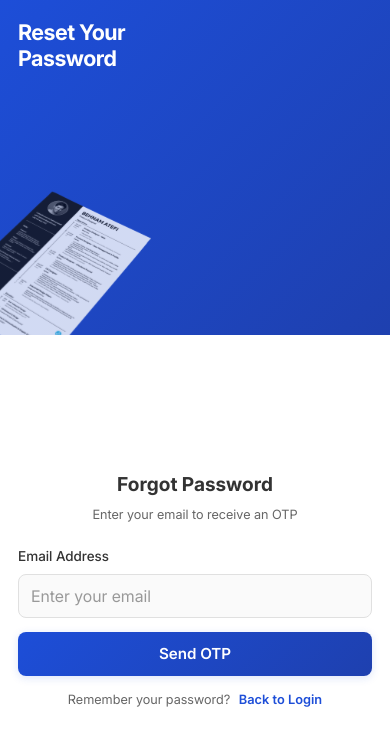
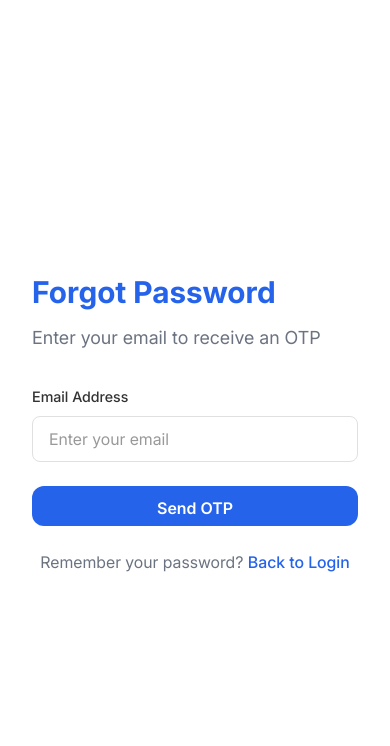
Before and after one commit to Masar-CV/frontend, a React (Vite) app: page /forgot-password in a window 390 px wide. Shown: the top 746 px of the page. Built offline with nearby package versions, Linux system fonts and the light colour scheme.

Commit message:
<><><><>

```diff
--- a/src/pages/auth/ForgotPassword.css
+++ b/src/pages/auth/ForgotPassword.css
@@ -14,26 +14,25 @@
 }
 
 .forgot-password-page {
+  min-height: 100vh;
   display: flex;
-  min-height: 100vh;
-  background-color: #f5f5f5;
-  overflow-x: hidden;
 }
 
 /* Left Side */
 .forgot-password-left {
-  flex: 1;
+  display: none;
+  width: 35%;
   background: linear-gradient(135deg, var(--primary-color) 0%, #1e40af 100%);
   display: flex;
   flex-direction: column;
   align-items: flex-start;
   justify-content: flex-start;
-  padding: clamp(20px, 5vw, 60px);
+  padding: 3rem;
+  padding-top: 5rem;
   color: white;
   position: relative;
   overflow: hidden;
-  min-height: auto;
-  padding-bottom: clamp(40px, 8vw, 100px);
+  z-index: 10;
 }
 
 .forgot-password-left-content {
@@ -44,12 +43,11 @@
 }
 
 .forgot-password-title {
-  font-size: clamp(1.25rem, 5vw, 3.5rem);
+  font-size: clamp(1.5rem, 4vw, 3rem);
   font-weight: 700;
   color: #ffffff;
-  margin-bottom: clamp(1rem, 3vw, 2.5rem);
+  margin-bottom: 2rem;
   line-height: 1.2;
-  letter-spacing: -0.5px;
 }
 
 .forgot-password-image {
@@ -57,12 +55,11 @@
   bottom: 0;
   left: 0;
   width: 100%;
-  max-width: 450px;
+  max-width: 500px;
   height: auto;
-  opacity: 0.85;
+  opacity: 0.9;
   object-fit: contain;
   z-index: 1;
-  pointer-events: none;
 }
 
 @keyframes float {
@@ -76,71 +73,66 @@
 
 /* Right Side */
 .forgot-password-right {
-  flex: 1;
+  width: 65%;
   display: flex;
   align-items: center;
   justify-content: center;
-  padding: clamp(20px, 5vw, 60px);
+  padding: 2rem;
   background-color: white;
-  min-height: auto;
-  width: 100%;
 }
 
 .forgot-password-form-container {
   width: 100%;
-  max-width: 450px;
+  max-width: 28rem;
 }
 
 .forgot-password-header {
-  margin-bottom: clamp(20px, 4vw, 35px);
-  text-align: center;
+  margin-bottom: 2rem;
 }
 
 .forgot-password-heading {
-  font-size: clamp(1.5rem, 4vw, 2.2rem);
+  font-size: 1.875rem;
   font-weight: 700;
-  color: var(--text-dark);
-  margin-bottom: clamp(8px, 2vw, 15px);
+  color: #2563eb;
+  margin-bottom: 0.5rem;
 }
 
 .forgot-password-subheading {
-  font-size: clamp(0.85rem, 2vw, 1rem);
-  color: var(--text-light);
+  font-size: 1.125rem;
+  color: #6b7280;
   margin: 0;
 }
 
 
 /* Form Styles */
 .form-group {
-  margin-bottom: clamp(16px, 3vw, 24px);
+  width: 100%;
+  margin-bottom: 1.5rem;
 }
 
 .form-label {
   display: block;
-  font-size: clamp(0.8rem, 2vw, 0.95rem);
+  font-size: 0.9rem;
   font-weight: 500;
   color: var(--text-dark);
-  margin-bottom: clamp(6px, 1.5vw, 10px);
+  margin-bottom: 0.5rem;
 }
 
 .form-input {
   width: 100%;
-  padding: clamp(10px, 2vw, 14px) clamp(12px, 2.5vw, 18px);
-  border: 1.5px solid var(--border-color);
+  padding: 0.75rem 1rem;
+  border: 1px solid var(--border-color);
   border-radius: var(--border-radius);
-  font-size: clamp(0.95rem, 2vw, 1.05rem);
+  font-size: 1rem;
   font-family: inherit;
   transition: var(--transition);
   box-sizing: border-box;
-  min-height: 44px;
-  background-color: #fafafa;
 }
 
 .form-input:focus {
   outline: none;
   border-color: var(--primary-color);
   box-shadow: 0 0 0 3px rgba(29, 78, 216, 0.1);
-  background-color: white;
 }
 
 .form-input::placeholder {
@@ -148,28 +140,28 @@
 }
 
 .form-input:disabled {
-  background-color: #f0f0f0;
+  background-color: #f5f5f5;
   color: #999;
   cursor: not-allowed;
 }
 
 .form-error {
-  margin-bottom: 16px;
-  padding: clamp(10px, 2vw, 14px);
+  margin-bottom: 1rem;
+  padding: 1rem;
   color: white;
   background-color: #dc3545;
   border-radius: var(--border-radius);
-  font-size: clamp(0.85rem, 2vw, 0.95rem);
+  font-size: 0.875rem;
   animation: slideIn 0.3s ease;
 }
 
 .form-success {
-  margin-bottom: 16px;
-  padding: clamp(10px, 2vw, 14px);
+  margin-bottom: 1rem;
+  padding: 1rem;
   color: white;
   background-color: #28a745;
   border-radius: var(--border-radius);
-  font-size: clamp(0.85rem, 2vw, 0.95rem);
+  font-size: 0.875rem;
   animation: slideIn 0.3s ease;
 }
 
@@ -187,30 +179,24 @@
 /* Button Styles */
 .btn {
   width: 100%;
-  padding: clamp(11px, 2.5vw, 14px) clamp(16px, 4vw, 28px);
+  padding: 0.75rem 1rem;
   border: none;
-  border-radius: var(--border-radius);
-  font-size: clamp(0.9rem, 2vw, 1.05rem);
+  border-radius: 0.5rem;
+  font-size: 1rem;
   font-weight: 600;
   cursor: pointer;
   transition: var(--transition);
   font-family: inherit;
-  min-height: 44px;
-  display: flex;
-  align-items: center;
-  justify-content: center;
 }
 
 .btn-primary {
-  background: linear-gradient(135deg, var(--primary-color) 0%, #1e40af 100%);
+  background-color: #2563eb;
   color: white;
-  margin-top: clamp(8px, 2vw, 12px);
-  box-shadow: 0 2px 8px rgba(29, 78, 216, 0.15);
+  border-radius: 0.75rem;
 }
 
 .btn-primary:hover:not(:disabled) {
-  transform: translateY(-2px);
-  box-shadow: 0 8px 16px rgba(29, 78, 216, 0.3);
+  background-color: #1d4ed8;
 }
 
 .btn-primary:active:not(:disabled) {
@@ -218,365 +204,72 @@
 }
 
 .btn-primary:disabled {
-  opacity: 0.65;
+  opacity: 0.6;
   cursor: not-allowed;
 }
 
 .btn-secondary {
-  background-color: #e8e8e8;
+  background-color: #e0e0e0;
   color: var(--text-dark);
-  margin-top: clamp(8px, 2vw, 12px);
-  border: 1px solid #d0d0d0;
+  margin-top: 0.5rem;
 }
 
 .btn-secondary:hover:not(:disabled) {
-  background-color: #d8d8d8;
-  border-color: #bababa;
+  background-color: #d0d0d0;
 }
 
 .btn-secondary:disabled {
-  opacity: 0.65;
+  opacity: 0.6;
   cursor: not-allowed;
 }
 
 small {
   display: block;
   color: var(--text-light);
-  margin-top: clamp(5px, 1vw, 8px);
-  font-size: clamp(0.75rem, 1.5vw, 0.85rem);
+  margin-top: 0.5rem;
+  font-size: 0.875rem;
 }
 
 /* Form Footer */
 .form-footer {
   text-align: center;
-  margin-top: clamp(16px, 3vw, 24px);
-  font-size: clamp(0.8rem, 2vw, 0.95rem);
-  color: var(--text-light);
+  margin-top: 1.5rem;
+  color: #6b7280;
 }
 
 .form-link {
-  color: var(--primary-color);
+  color: #2563eb;
   text-decoration: none;
-  font-weight: 600;
-  transition: color 0.3s ease;
-  margin-left: 5px;
+  font-weight: 500;
+  transition: color 0.2s;
 }
 
 .form-link:hover {
-  color: #1e40af;
-  text-decoration: underline;
+  color: #1d4ed8;
 }
 
 .form-link:active {
-  color: #172a6d;
+  color: #1d4ed8;
 }
 
 /* Responsive Design */
 
-/* Tablet and smaller desktops */
-@media (max-width: 1024px) {
-  .forgot-password-page {
-    flex-direction: column;
-  }
-
+@media (max-width: 1023px) {
   .forgot-password-left {
-    min-height: 250px;
-    padding-bottom: clamp(20px, 5vw, 40px);
-  }
-
-  .forgot-password-image {
-    max-width: 400px;
+    display: none;
   }
 
   .forgot-password-right {
-    min-height: auto;
-    padding-top: clamp(20px, 5vw, 40px);
+    width: 100%;
   }
 }
 
-/* Tablet */
-@media (max-width: 768px) {
-  .forgot-password-page {
-    flex-direction: column;
-    min-height: auto;
-  }
-
+@media (min-width: 1024px) {
   .forgot-password-left {
-    min-height: 240px;
-    padding: clamp(18px, 4vw, 30px);
-    padding-top: clamp(25px, 5vw, 35px);
-    padding-bottom: clamp(30px, 6vw, 50px);
-  }
-
-  .forgot-password-left-content {
-    max-width: 100%;
-  }
-
-  .forgot-password-title {
-    font-size: clamp(1.2rem, 4vw, 2rem);
-  }
-
-  .forgot-password-image {
-    max-width: 300px;
-    bottom: -10px;
+    display: flex;
   }
 
   .forgot-password-right {
-    padding: clamp(18px, 4vw, 30px);
-    min-height: auto;
-  }
-
-  .forgot-password-form-container {
-    max-width: 100%;
-    width: 100%;
-  }
-
-  .forgot-password-heading {
-    font-size: clamp(1.2rem, 3vw, 1.6rem);
-  }
-
-  .forgot-password-subheading {
-    font-size: clamp(0.8rem, 2vw, 0.9rem);
+    width: 65%;
   }
 }
-
-/* Small tablets and phones */
-@media (max-width: 640px) {
-  .forgot-password-page {
-    flex-direction: column;
-    min-height: auto;
-  }
-
-  .forgot-password-left {
-    min-height: 200px;
-    padding: 20px;
-    padding-top: 25px;
-    justify-content: space-between;
-  }
-
-  .forgot-password-title {
-    font-size: 1.5rem;
-    margin-bottom: 1rem;
-    font-weight: 700;
-  }
-
-  .forgot-password-image {
-    max-width: 200px;
-    bottom: -10px;
-    opacity: 0.8;
-  }
-
-  .forgot-password-right {
-    padding: 20px;
-  }
-
-  .forgot-password-form-container {
-    width: 100%;
-    max-width: 100%;
-  }
-
-  .forgot-password-header {
-    margin-bottom: 25px;
-  }
-
-  .forgot-password-heading {
-    font-size: 1.4rem;
-    margin-bottom: 8px;
-    font-weight: 700;
-  }
-
-  .forgot-password-subheading {
-    font-size: 0.85rem;
-    color: #666;
-  }
-
-  .form-group {
-    margin-bottom: 16px;
-  }
-
-  .form-label {
-    font-size: 0.9rem;
-    font-weight: 500;
-    margin-bottom: 8px;
-  }
-
-  .form-input {
-    font-size: 16px;
-    padding: 12px 14px;
-    min-height: 44px;
-  }
-
-  .btn {
-    padding: 12px 16px;
-    font-size: 1rem;
-    min-height: 44px;
-  }
-}
-
-/* Mobile phones */
-@media (max-width: 480px) {
-  .forgot-password-page {
-    flex-direction: column;
-    min-height: 100vh;
-  }
-
-  .forgot-password-left {
-    min-height: 180px;
-    padding: 18px;
-    padding-top: 20px;
-    justify-content: space-between;
-  }
-
-  .forgot-password-left-content {
-    max-width: 100%;
-  }
-
-  .forgot-password-title {
-    font-size: 1.35rem;
-    margin-bottom: 0.8rem;
-    font-weight: 700;
-  }
-
-  .forgot-password-image {
-    max-width: 160px;
-    bottom: 0;
-    opacity: 0.8;
-  }
-
-  .forgot-password-right {
-    padding: 18px;
-    min-height: auto;
-  }
-
-  .forgot-password-form-container {
-    width: 100%;
-    max-width: 100%;
-  }
-
-  .forgot-password-header {
-    margin-bottom: 20px;
-  }
-
-  .forgot-password-heading {
-    font-size: 1.2rem;
-    margin-bottom: 6px;
-    font-weight: 700;
-  }
-
-  .forgot-password-subheading {
-    font-size: 0.8rem;
-    color: #666;
-  }
-
-  .form-group {
-    margin-bottom: 14px;
-  }
-
-  .form-label {
-    font-size: 0.85rem;
-    margin-bottom: 6px;
-    font-weight: 500;
-  }
-
-  .form-input {
-    padding: 11px 12px;
-    font-size: 16px;
-    min-height: 44px;
-  }
-
-  .btn {
-    padding: 11px 14px;
-    font-size: 0.95rem;
-    min-height: 44px;
-    font-weight: 600;
-  }
-
-  .form-error,
-  .form-success {
-    padding: 12px;
-    font-size: 0.85rem;
-    margin-bottom: 14px;
-    border-radius: 6px;
-  }
-
-  .form-footer {
-    font-size: 0.8rem;
-    margin-top: 14px;
-  }
-
-  small {
-    font-size: 0.75rem;
-    margin-top: 5px;
-    display: block;
-  }
-}
-
-/* Very small phones */
-@media (max-width: 360px) {
-  .forgot-password-page {
-    min-height: 100vh;
-  }
-
-  .forgot-password-left {
-    min-height: 160px;
-    padding: 16px;
-    padding-top: 18px;
-  }
-
-  .forgot-password-title {
-    font-size: 1.1rem;
-    margin-bottom: 0.6rem;
-    font-weight: 700;
-  }
-
-  .forgot-password-image {
-    max-width: 120px;
-    bottom: 0;
-    opacity: 0.7;
-  }
-
-  .forgot-password-right {
-    padding: 16px;
-  }
-
-  .forgot-password-header {
-    margin-bottom: 16px;
-  }
-
-  .forgot-password-heading {
-    font-size: 1.1rem;
-    margin-bottom: 4px;
-    font-weight: 700;
-  }
-
-  .forgot-password-subheading {
-    font-size: 0.75rem;
-  }
-
-  .form-group {
-    margin-bottom: 12px;
-  }
-
-  .form-label {
-    font-size: 0.8rem;
-    margin-bottom: 5px;
-  }
-
-  .form-input,
-  .btn {
-    font-size: 16px;
-    padding: 10px 12px;
-    min-height: 42px;
-  }
-
-  .form-error,
-  .form-success {
-    padding: 10px;
-    font-size: 0.75rem;
-    margin-bottom: 10px;
-  }
-
-  small {
-    font-size: 0.7rem;
-  }
-}
--- a/src/pages/auth/ForgotPassword.jsx
+++ b/src/pages/auth/ForgotPassword.jsx
@@ -214,7 +214,7 @@ const ForgotPassword = () => {
                   disabled={loading}
                   required
                 />
-                <small style={{ color: '#666', marginTop: '5px' }}>
+                <small>
                   Check your email for the 6-digit code
                 </small>
               </div>
@@ -260,7 +260,7 @@ const ForgotPassword = () => {
                   disabled={loading}
                   required
                 />
-                <small style={{ color: '#666', marginTop: '5px' }}>
+                <small>
                   Minimum 8 characters
                 </small>
               </div>
```
